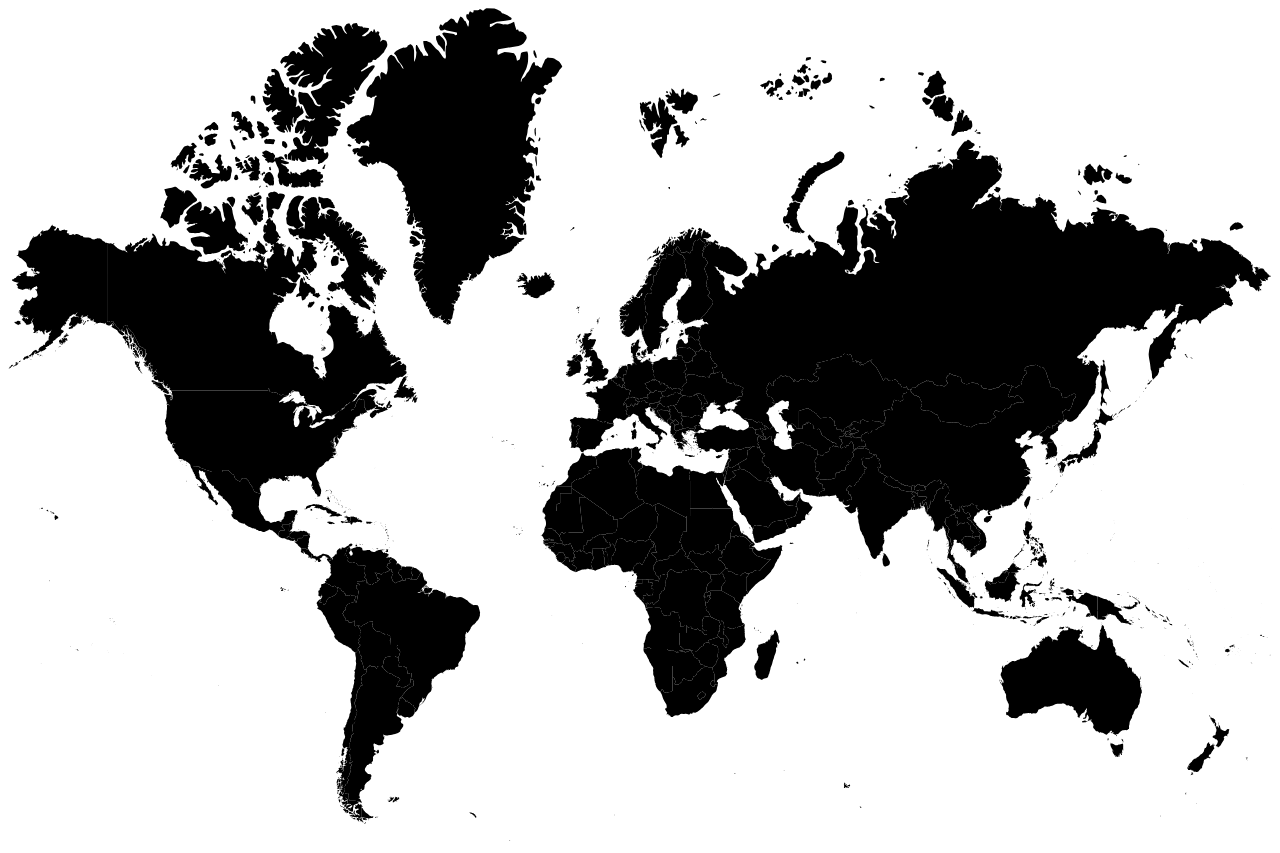
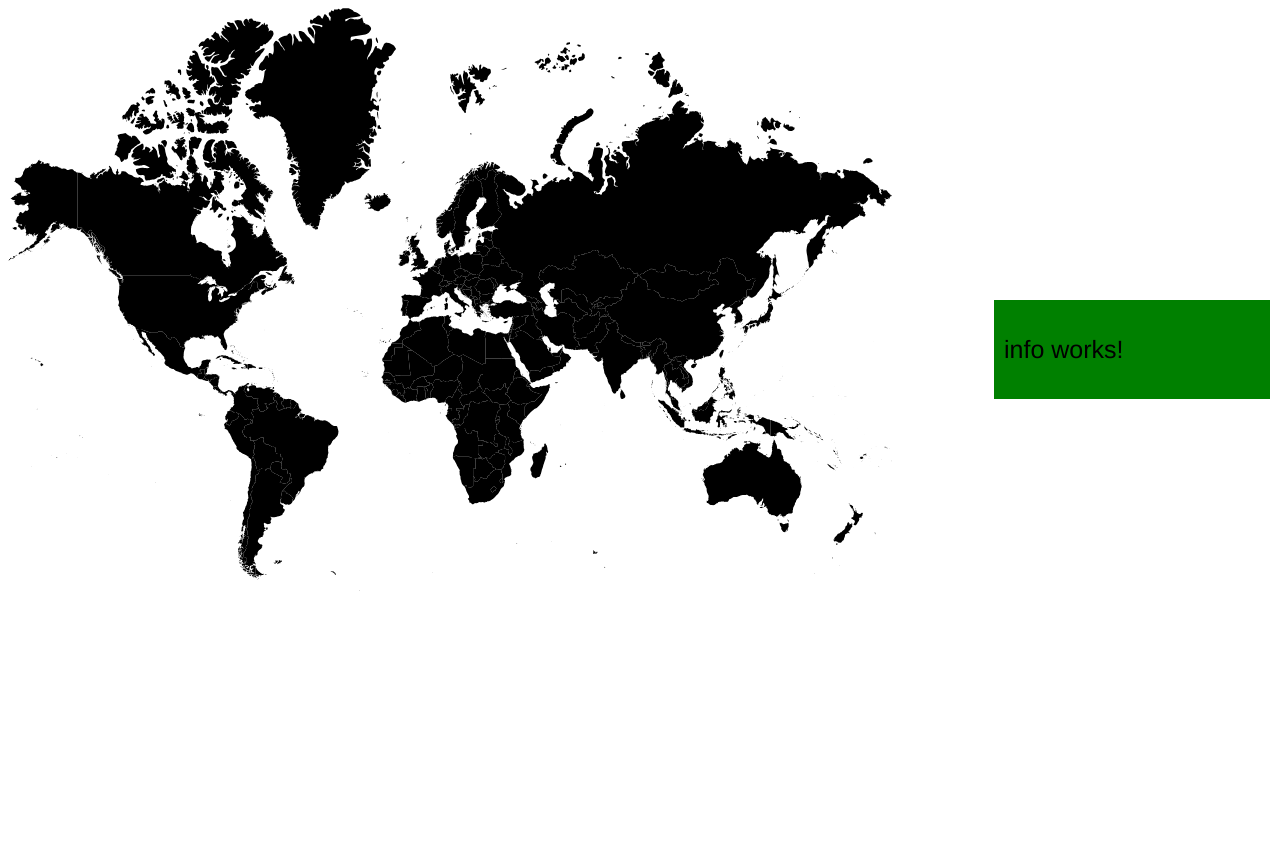
Before and after one commit to Frank-Develops/d280, an Angular app in the folder d280_app/: page / in a window 1280 px wide. After the commit the page ends 800 px from the top, so only its background shows below. Built offline with nearby package versions, Linux system fonts and the light colour scheme.

Commit message:
added info and css

```diff
--- a/d280_app/src/app/app.component.html
+++ b/d280_app/src/app/app.component.html
@@ -1 +1,6 @@
+<div class="map">
 <app-map></app-map>
+</div>
+<div class="info">
+<app-info></app-info>
+</div>
--- a/d280_app/src/app/app.module.ts
+++ b/d280_app/src/app/app.module.ts
@@ -4,11 +4,13 @@ import { BrowserModule, provideClientHydration } from '@angular/platform-browser
 import { AppRoutingModule } from './app-routing.module';
 import { AppComponent } from './app.component';
 import { MapComponent } from './map/map.component';
+import { InfoComponent } from './info/info.component';
 
 @NgModule({
   declarations: [
     AppComponent,
-    MapComponent
+    MapComponent,
+    InfoComponent
   ],
   imports: [
     BrowserModule,
--- /dev/null
+++ b/d280_app/src/app/info/info.component.html
@@ -0,0 +1 @@
+<p>info works!</p>
--- a/d280_app/src/styles.scss
+++ b/d280_app/src/styles.scss
@@ -1,9 +1,20 @@
 /* You can add global styles to this file, and also import other style files */
-// svg,
-// svg * {
-//     pointer-events: none;
-// }
 
 path:hover {
     fill: red;
 }
+
+.map{
+    width: 70%;
+}
+
+.info {
+    width: 20%;
+    background-color: green;
+    position: absolute;
+    top: 300px;
+    right:10px;
+    padding: 10px 10px 10px 10px;
+    font-family: 'Franklin Gothic Medium';
+    font-size: 25px;
+}
```
Also changed, not shown: d280_app/src/app/info/info.component.ts (added, +10 -0 lines), d280_app/src/app/info/info.component.scss (added), 1 other file (tests, documents, lock files or other folders).
